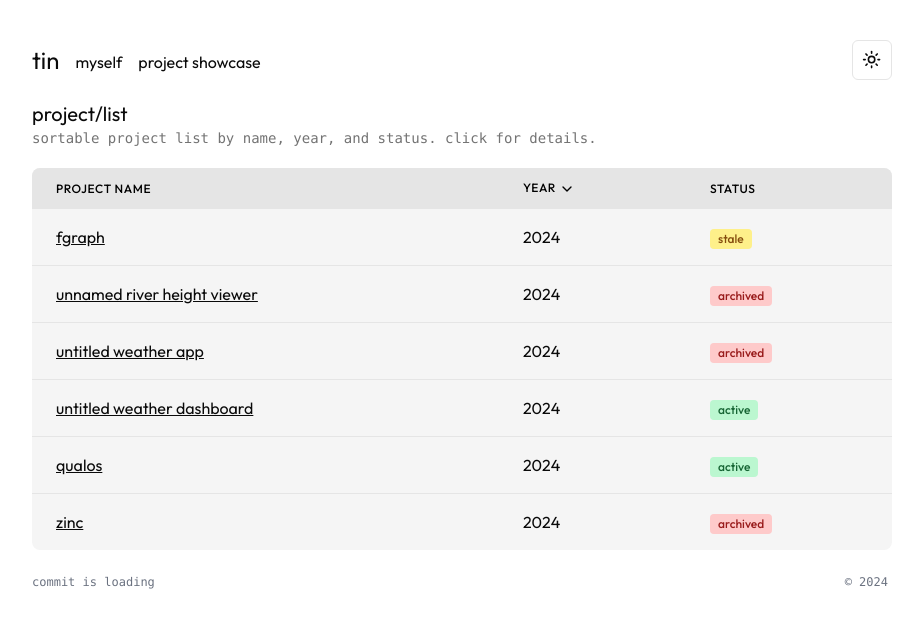
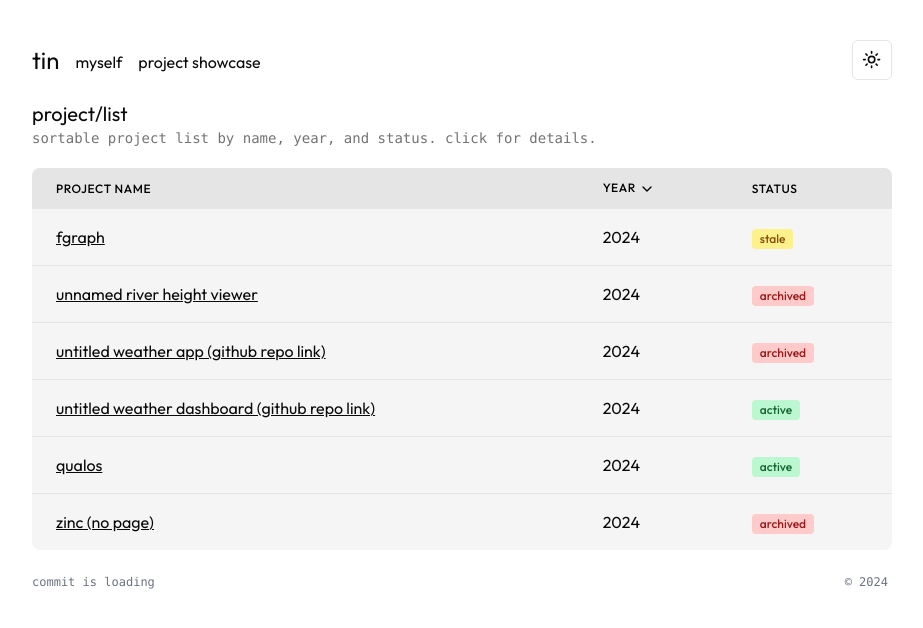
Before and after one commit to pickingname/port3, a Next.js app: page /projects in a window 1280 px wide. Shown: the top 628 px of the page, without its empty margins (180-1103 px from the left). Built offline with nearby package versions, Linux system fonts and the light colour scheme; no server answers.

Commit message:
feat: add links into project lists

```diff
--- a/app/projects/projectList.tsx
+++ b/app/projects/projectList.tsx
@@ -16,28 +16,28 @@ const projects: Project[] = [
     name: "fgraph",
     year: 2024,
     status: "stale",
-    link: "https://example.com",
+    link: "https://fgraph.vercel.app",
   },
   {
     id: 2,
     name: "unnamed river height viewer",
     year: 2024,
     status: "archived",
-    link: "https://example.com",
+    link: "https://wesm.pages.dev",
   },
   {
     id: 3,
-    name: "untitled weather app",
+    name: "untitled weather app (github repo link)",
     year: 2024,
     status: "archived",
-    link: "https://example.com",
+    link: "https://github.com/pickingname/weath/tree/entry-page",
   },
   {
     id: 4,
-    name: "untitled weather dashboard",
+    name: "untitled weather dashboard (github repo link)",
     year: 2024,
     status: "active",
-    link: "https://example.com",
+    link: "https://github.com/pickingname/weath/tree/dashboard",
   },
   {
     id: 5,
@@ -48,10 +48,10 @@ const projects: Project[] = [
   },
   {
     id: 6,
-    name: "zinc",
+    name: "zinc (no page)",
     year: 2024,
     status: "archived",
-    link: "https://example.com",
+    link: "https://www.youtube.com/watch?v=dQw4w9WgXcQ",
   },
 ];
 
```
